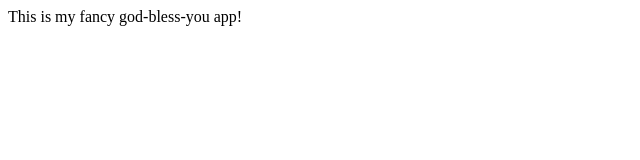
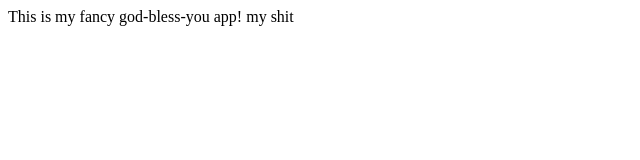
Before and after one commit to art3mHQ/testrepo, a plain HTML site: page index.html in a window 1280 px wide. Shown: the full height of the page, 0-640 px from the left. Drawn offline with Linux system fonts and the light colour scheme.

Commit message:
my shit html commit

```diff
--- a/index.html
+++ b/index.html
@@ -4,5 +4,6 @@
   </head>
   <body>
     This is my fancy god-bless-you app!
+    my shit
   </body>
 </html>
```
